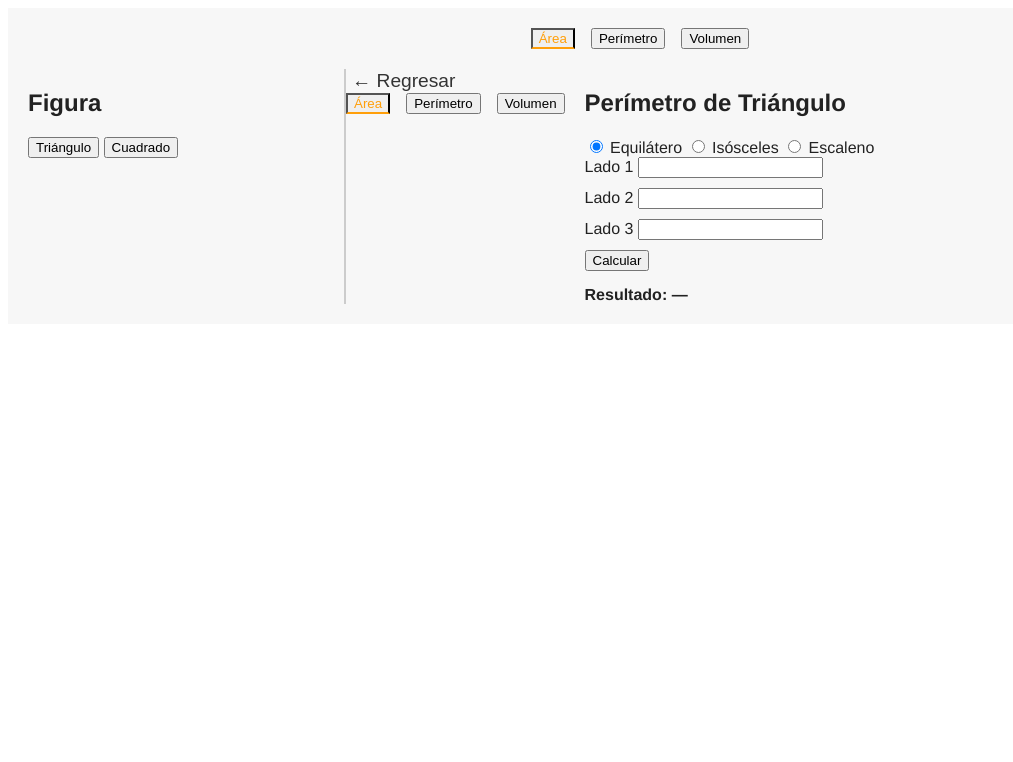
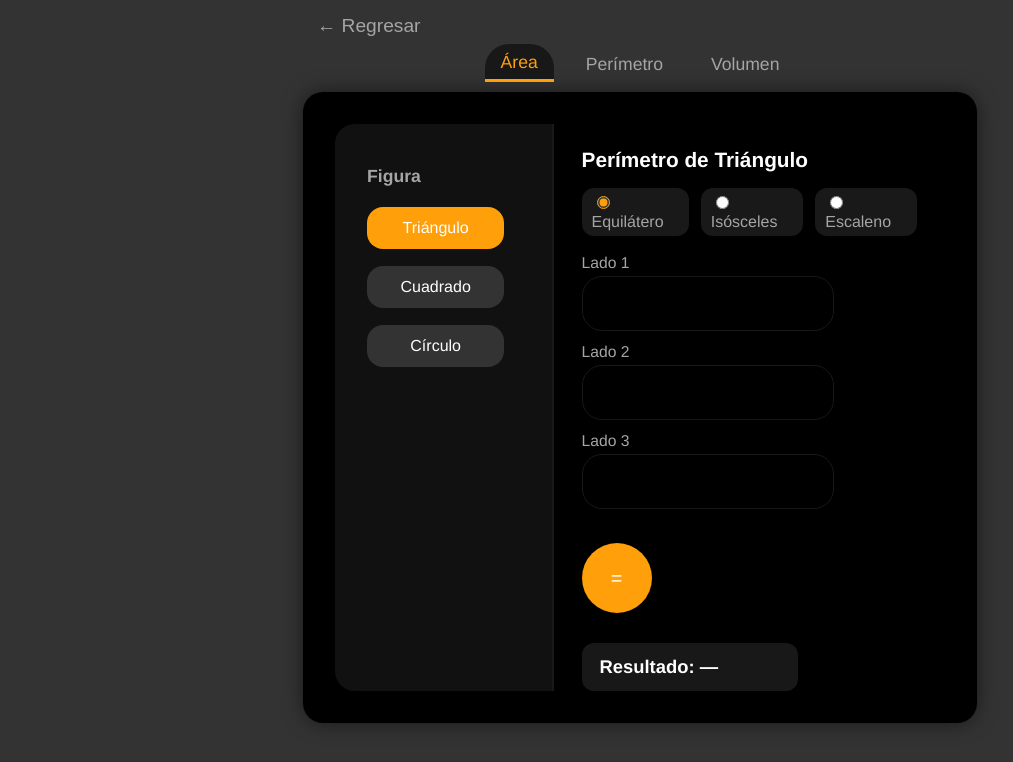
Before and after one commit to MaxKeenti/calculator, a plain HTML site: page geometric.html in a window 1280 px wide. Shown: the whole page, without its empty margins (0-1013 px from the left). Drawn offline with Linux system fonts and the light colour scheme.

Commit message:
fix: made styles match whole project

```diff
--- a/geometric.html
+++ b/geometric.html
@@ -12,8 +12,9 @@
     </script>
   </head>
   <body>
-    <section id="geometric-mode" class="hidden">
+    <section id="geometric-mode">
       <header class="geo-header">
+        <button id="btnReturn" class="geo-back">← Regresar</button>
         <nav class="geo-tabs">
           <button data-mode="area" class="active">Área</button>
           <button data-mode="perimeter">Perímetro</button>
@@ -26,21 +27,13 @@
           <h2>Figura</h2>
           <button data-figure="triangle" class="active">Triángulo</button>
           <button data-figure="square">Cuadrado</button>
+          <button data-figure="circle">Círculo</button>
         </aside>
-
-        <header class="geo-header">
-          <button id="btnReturn" class="geo-back">← Regresar</button>
-          <nav class="geo-tabs">
-            <button data-mode="area" class="active">Área</button>
-            <button data-mode="perimeter">Perímetro</button>
-            <button data-mode="volume">Volumen</button>
-          </nav>
-        </header>
 
         <main class="geo-calculator">
           <h2 id="geo-title">Perímetro de Triángulo</h2>
 
-          <div id="geo-options" class="geo-options hidden">
+          <div id="geo-options" class="geo-options">
             <label
               ><input
                 type="radio"
@@ -67,15 +60,15 @@
             </div>
             <div class="geo-input">
               <label>Lado 2</label>
-              <input type="number" id="side2" />
+              <input type="number" id="side2" required />
             </div>
             <div class="geo-input">
               <label>Lado 3</label>
-              <input type="number" id="side3" />
+              <input type="number" id="side3" required />
             </div>
           </form>
 
-          <button id="geo-calculate">Calcular</button>
+          <button id="geo-calculate">=</button>
 
           <div id="geo-result" class="geo-result">Resultado: —</div>
         </main>
--- a/styles/geometric.css
+++ b/styles/geometric.css
@@ -1,19 +1,49 @@
+body {
+  background-color: #333;
+  display: flex;
+  justify-content: center;
+  align-items: center;
+  height: 100vh;
+  font-family: "Helvetica Neue", Arial, sans-serif;
+  color: white;
+}
+
 #geometric-mode {
-  color: #222;
-  background: #f7f7f7;
+  color: #fff;
+  background: #333;
   font-family: "Helvetica Neue", Arial, sans-serif;
-  padding: 20px;
+  padding: 2rem;
+  min-height: 100vh;
 }
 
 .geo-tabs {
   display: flex;
   justify-content: center;
   gap: 1rem;
+  margin-bottom: 10px;
 }
 
+.geo-tabs button {
+  background: none;
+  border: none;
+  color: #a5a5a5;
+  font-size: 1.1rem;
+  padding: 8px 16px 6px 16px;
+  border-radius: 24px 24px 0 0;
+  cursor: pointer;
+  transition: color 0.2s, background 0.2s;
+  font-family: inherit;
+  font-weight: 500;
+  outline: none;
+}
 .geo-tabs button.active {
-  border-bottom: 2px solid #ff9f0a;
   color: #ff9f0a;
+  background: #181818;
+  border-bottom: 3px solid #ff9f0a;
+}
+.geo-tabs button:not(.active):hover {
+  color: #fff;
+  background: #222;
 }
 
 .geo-back {
@@ -22,34 +52,176 @@
   font-size: 1.2rem;
   cursor: pointer;
   margin-right: 1rem;
-  color: #333;
+  color: #a5a5a5;
+  border-radius: 18px;
+  padding: 7px 14px;
+  transition: background 0.15s, color 0.15s;
 }
-
-.geo-back:hover {
+.geo-back:hover,
+.geo-back:focus {
   color: #ff9f0a;
+  background: #181818;
 }
 
 .geo-container {
   display: flex;
-  margin-top: 20px;
+  padding: 2rem;
+  background: #000;
+  border-radius: 20px;
+  box-shadow: 0 0 20px rgba(0,0,0,0.5);
+  min-height: 520px;
 }
 
 .geo-figures {
   width: 25%;
-  border-right: 2px solid #ccc;
-  padding-right: 10px;
+  border-right: 2px solid #191919;
+  padding: 2rem;
+  display: flex;
+  flex-direction: column;
+  align-items: flex-start;
+  background: #111;
+  border-radius: 20px 0 0 20px;
+  min-width: 120px;
+  gap: 10px;
+}
+.geo-figures h2 {
+  font-size: 1.1rem;
+  color: #a5a5a5;
+  margin-bottom: 10px;
+  margin-top: 10px;
+}
+.geo-figures button {
+  width: 90%;
+  margin: 0 0 7px 0;
+  padding: 12px 0;
+  border: none;
+  border-radius: 16px;
+  background: #333;
+  color: #fff;
+  font-size: 1rem;
+  cursor: pointer;
+  transition: background 0.15s, color 0.15s;
+  font-family: inherit;
+}
+.geo-figures button.active,
+.geo-figures button:active {
+  background: #ff9f0a;
+  color: #fff;
+}
+.geo-figures button:hover:not(.active) {
+  background: #222;
+  color: #ff9f0a;
 }
 
 .geo-calculator {
   flex: 1;
-  padding: 0 20px;
+  padding: 0 28px;
+  display: flex;
+  flex-direction: column;
+  align-items: flex-start;
+  justify-content: flex-start;
 }
 
+#geo-title {
+  font-size: 1.3rem;
+  font-weight: 600;
+  margin: 24px 0 16px 0;
+  color: #fff;
+}
+
+.geo-options {
+  display: flex;
+  gap: 12px;
+  margin-bottom: 18px;
+}
+.geo-options label {
+  color: #a5a5a5;
+  font-size: 1rem;
+  padding: 5px 10px;
+  border-radius: 12px;
+  background: #191919;
+  cursor: pointer;
+  transition: background 0.15s, color 0.15s;
+}
+.geo-options input[type="radio"] {
+  accent-color: #ff9f0a;
+  margin-right: 4px;
+}
+.geo-options label:hover {
+  color: #fff;
+  background: #222;
+}
+
+#geo-inputs {
+  width: 100%;
+  margin-bottom: 18px;
+}
 .geo-input {
-  margin-bottom: 10px;
+  margin-bottom: 12px;
+  display: flex;
+  flex-direction: column;
+  gap: 2px;
+}
+.geo-input label {
+  color: #a5a5a5;
+  font-size: 0.98rem;
+  margin-bottom: 2px;
+}
+.geo-input input[type="number"] {
+  width: 220px;
+  max-width: 100%;
+  padding: 12px 15px;
+  border: 1px solid #181818;
+  font-size: 1.6rem;
+  border-radius: 20px;
+  background: #000;
+  color: #fff;
+  outline: none;
+  box-shadow: 0 1px 3px rgba(0,0,0,0.15);
+  transition: border-color 0.18s, box-shadow 0.18s, background 0.18s;
+}
+.geo-input input[type="number"]:focus {
+  border-color: #ff9f0a;
+  background: #181818;
+}
+.geo-input input[type="number"]:disabled {
+  background: #222;
+  color: #777;
+  border-color: #191919;
+}
+
+#geo-calculate {
+  width: 70px;
+  height: 70px;
+  border-radius: 50%;
+  border: none;
+  font-size: 1.25rem;
+  color: #fff;
+  background-color: #ff9f0a;
+  cursor: pointer;
+  margin-top: 4px;
+  margin-bottom: 18px;
+  transition: filter 0.18s, background 0.18s;
+  font-family: inherit;
+  font-weight: 500;
+  box-shadow: 0 2px 8px rgba(0,0,0,0.09);
+}
+#geo-calculate:hover, #geo-calculate:focus {
+  filter: brightness(1.15);
+  background: #ffa623;
+}
+#geo-calculate:active {
+  filter: brightness(1.25);
 }
 
 .geo-result {
-  margin-top: 15px;
-  font-weight: bold;
+  margin-top: 12px;
+  font-weight: 600;
+  font-size: 1.15rem;
+  background: #181818;
+  color: #fff;
+  border-radius: 12px;
+  padding: 13px 18px;
+  min-width: 180px;
+  box-shadow: 0 1px 6px rgba(0,0,0,0.14);
 }
```
